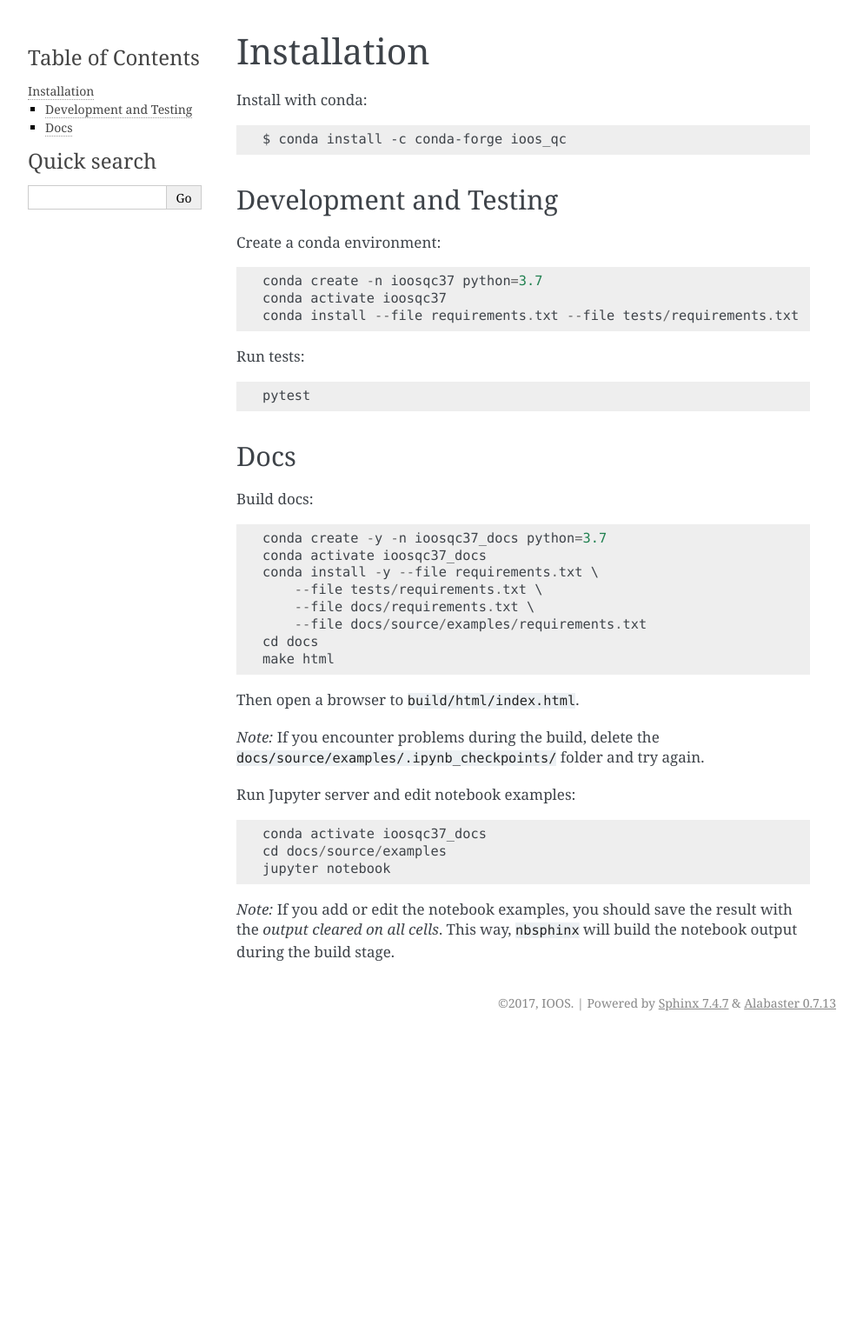
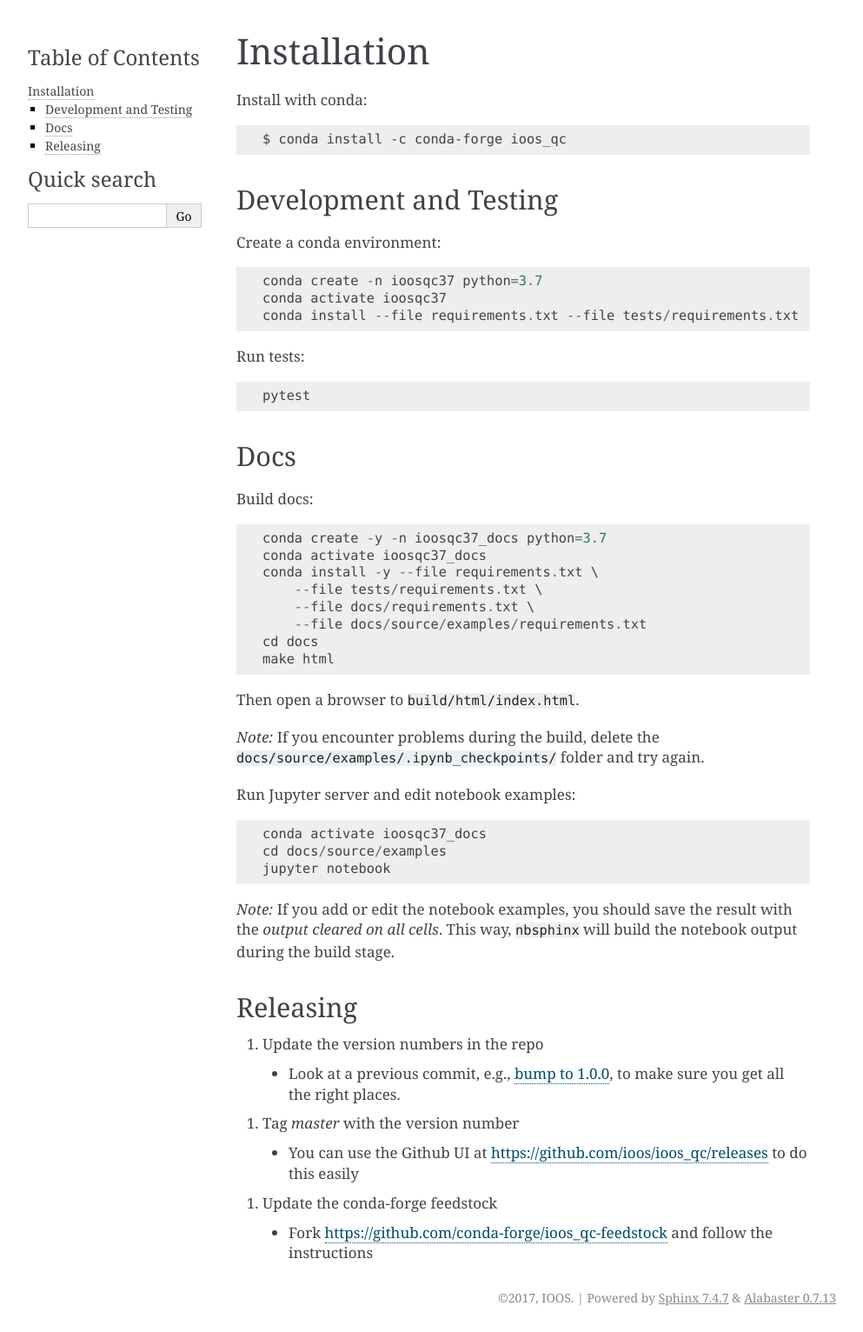
Before and after one commit to ioos/ioos_qc, a Sphinx documentation site: the page built from docs/source/installation.rst, in a window 1280 px wide. Shown: the whole page at 87% size, without its empty margins (148-1141 px from the left). Built offline with Sphinx 7.4.7, drawn with Linux system fonts in a browser that asks for light colours; before the commit the page ends 1193 px from its top, so only the background shows below that.

Commit message:
add dev docs on releasing

```diff
--- a/docs/source/installation.rst
+++ b/docs/source/installation.rst
@@ -45,3 +45,13 @@ Run Jupyter server and edit notebook examples::
 
 *Note:* If you add or edit the notebook examples, you should save the result with the *output cleared on all cells*.
 This way, ``nbsphinx`` will build the notebook output during the build stage.
+
+Releasing
+---------
+
+1. Update the version numbers in the repo
+  * Look at a previous commit, e.g., `bump to 1.0.0 <https://github.com/ioos/ioos_qc/commit/e54b5e7659e632da1bbc00b7a91056f71e22512e>`_, to make sure you get all the right places.
+1. Tag `master` with the version number
+  * You can use the Github UI at https://github.com/ioos/ioos_qc/releases to do this easily
+1. Update the conda-forge feedstock
+  * Fork https://github.com/conda-forge/ioos_qc-feedstock and follow the instructions
```
